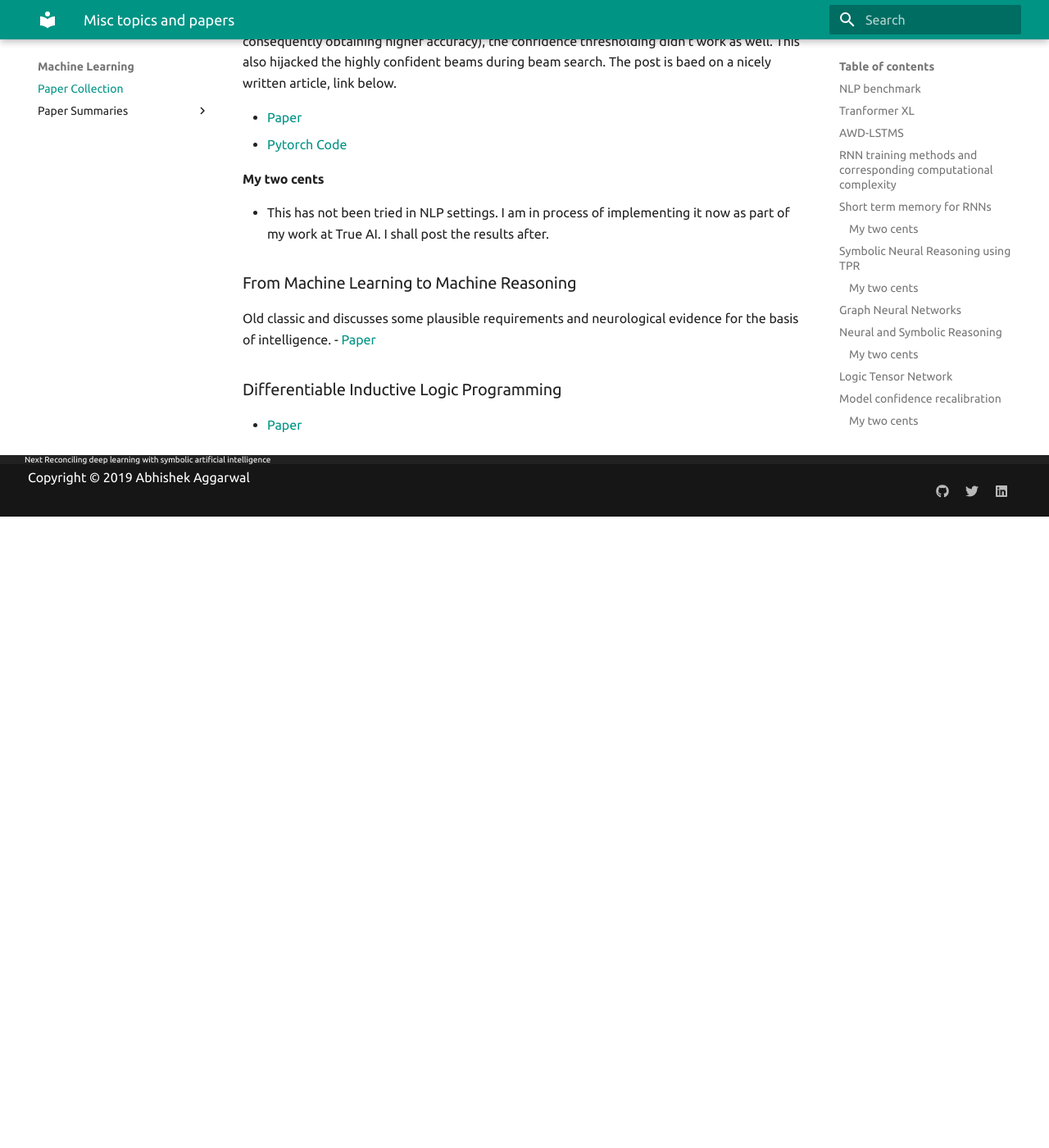
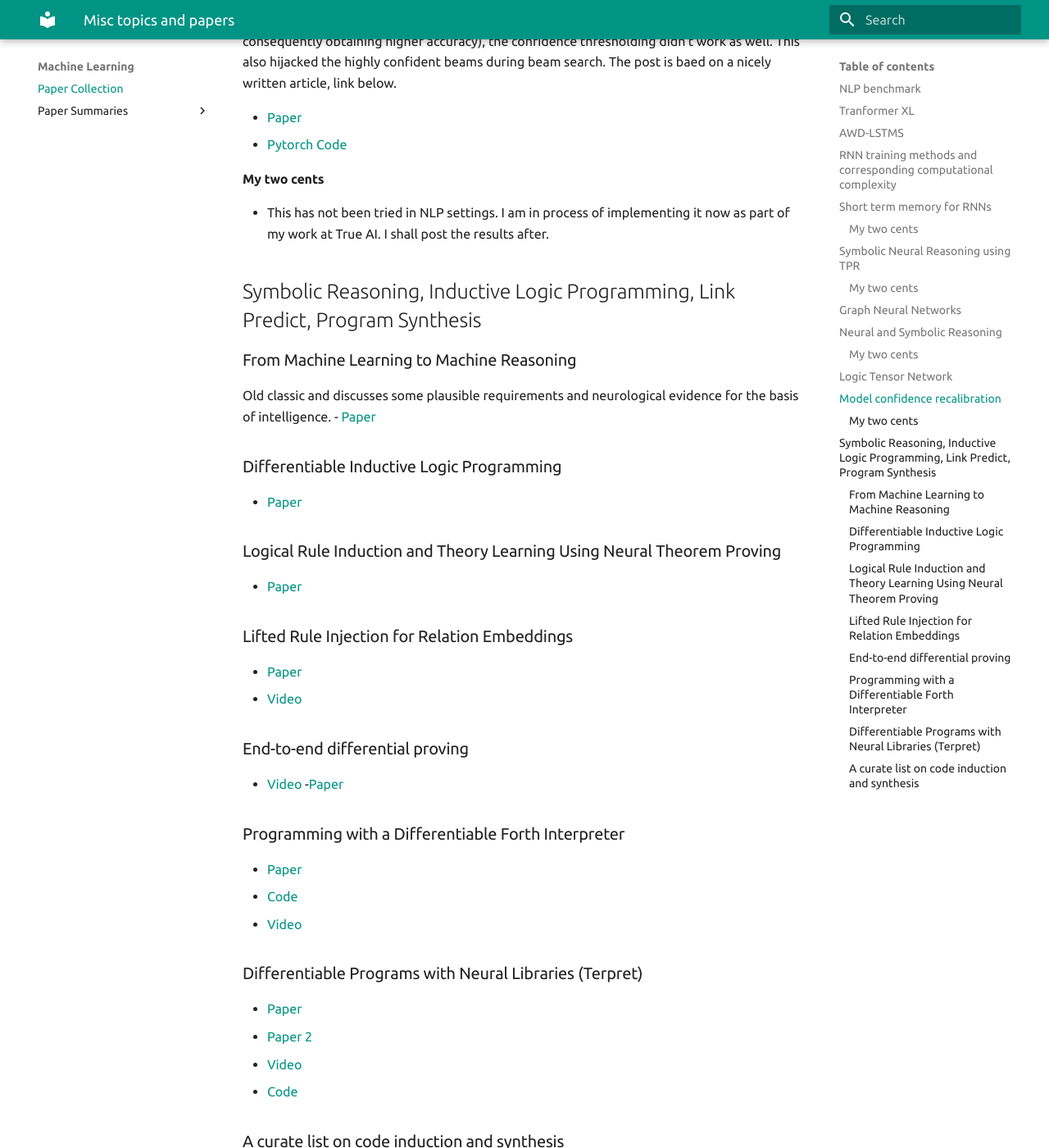
Before and after one commit to abhitopia/abhitopia.github.com, an MkDocs documentation site: the page built from docs/ML/Concepts/misc.md, in a window 1280 px wide and 1400 px high, scrolled down 2320 px. Shown: the whole window at 82% size. Built offline with MkDocs 1.6.1 and Material for MkDocs 9.7.7, drawn with Linux system fonts in a browser that asks for light colours; before the commit the page ends 2950 px from its top, so only the background shows below that.

Commit message:
added some more symbolic ml related links

```diff
--- a/docs/ML/Concepts/misc.md
+++ b/docs/ML/Concepts/misc.md
@@ -75,9 +75,38 @@ The post is baed on a nicely written article, link below.
 #### My two cents
 - This has not been tried in NLP settings. I am in process of implementing it now as part of my work at True AI. I shall post the results after.
 
+
+## Symbolic Reasoning, Inductive Logic Programming, Link Predict, Program Synthesis
+
 ### From Machine Learning to Machine Reasoning
 Old classic and discusses some plausible requirements and neurological evidence for the basis of intelligence.
 - [Paper](https://arxiv.org/pdf/1102.1808.pdf)
 
 ### Differentiable Inductive Logic Programming
 - [Paper](https://arxiv.org/pdf/1711.04574.pdf)
+
+### Logical Rule Induction and Theory Learning Using Neural Theorem Proving
+- [Paper](https://arxiv.org/pdf/1809.02193v1.pdf)
+
+### Lifted Rule Injection for Relation Embeddings
+- [Paper](https://arxiv.org/abs/1606.08359)
+- [Video](https://vimeo.com/239247564)
+
+### End-to-end differential proving
+- [Video](https://www.artificial-intelligence.video/end-to-end-differentiable-proving-tim-rocktaschel-university-of-oxford)
+-[Paper](https://arxiv.org/pdf/1705.11040.pdf)
+
+### Programming with a Differentiable Forth Interpreter
+- [Paper](https://arxiv.org/abs/1605.06640)
+- [Code](https://github.com/uclmr/d4)
+- [Video](https://vimeo.com/238227890)
+
+### Differentiable Programs with Neural Libraries (Terpret)
+
+- [Paper](https://arxiv.org/abs/1611.02109)
+- [Paper 2](https://arxiv.org/pdf/1608.04428.pdf)
+- [Video](https://vimeo.com/238227833)
+- [Code](https://github.com/51alg/terpret)
+
+### A curate list on code induction and synthesis
+- [link](https://github.com/src-d/awesome-machine-learning-on-source-code)
```
